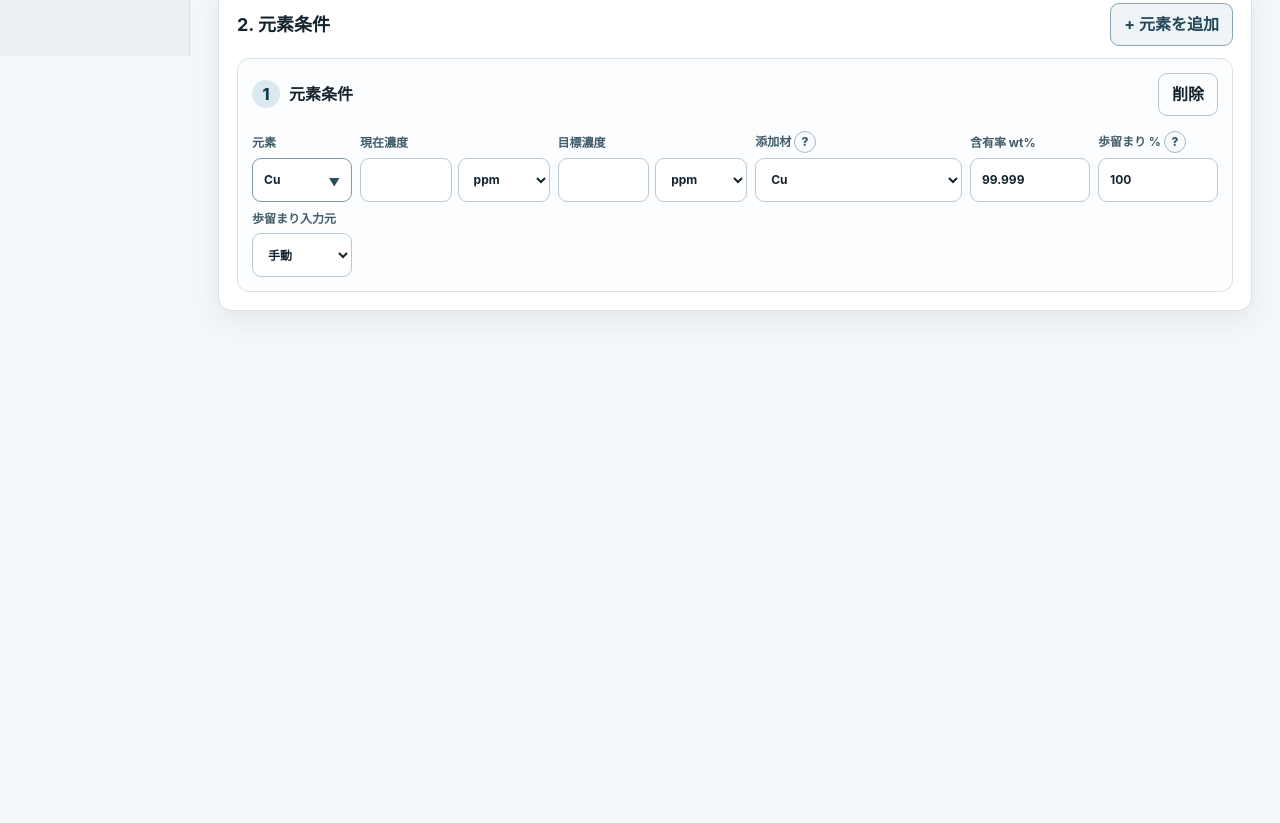
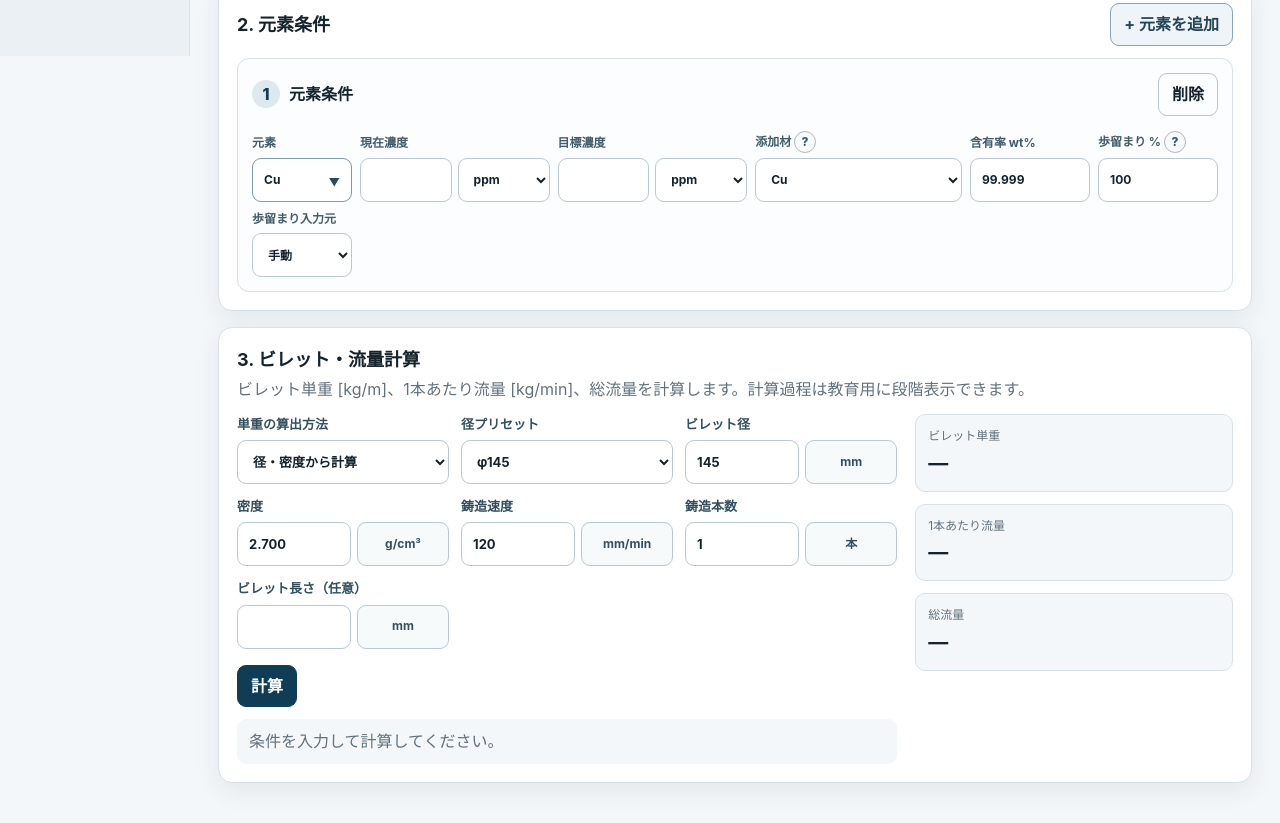
Before and after one commit to kana874/al-blend-pwa, a website: page index.html in a window 1280 px wide. Shown: the part 744-1567 px from the top of the page. Before the commit the page ends 1113 px from the top, so only its background shows below. Drawn offline with Linux system fonts and the light colour scheme.

Commit message:
Load billet-flow calculator on first visit

```diff
--- a/index.html
+++ b/index.html
@@ -10,6 +10,7 @@
   <link rel="icon" href="icons/icon-192.png">
   <link rel="apple-touch-icon" href="icons/icon-192.png">
   <link rel="stylesheet" href="css/app.css?v=1.4.0">
+  <link rel="stylesheet" href="css/billet-flow.css?v=20260909">
 </head>
 <body>
 <div id="appShell">
@@ -236,5 +237,6 @@ Y = [C1*(M+x) - M*C0] / (x*P)</pre><p>M: 初期溶湯重量、C0: 初期濃度
 <script src="js/export.js?v=1.4.0"></script>
 <script src="js/tutorial.js?v=1.4.0"></script>
 <script src="js/app.js?v=1.4.0"></script>
+<script src="js/billet-flow.js?v=20260909"></script>
 </body>
 </html>
```
